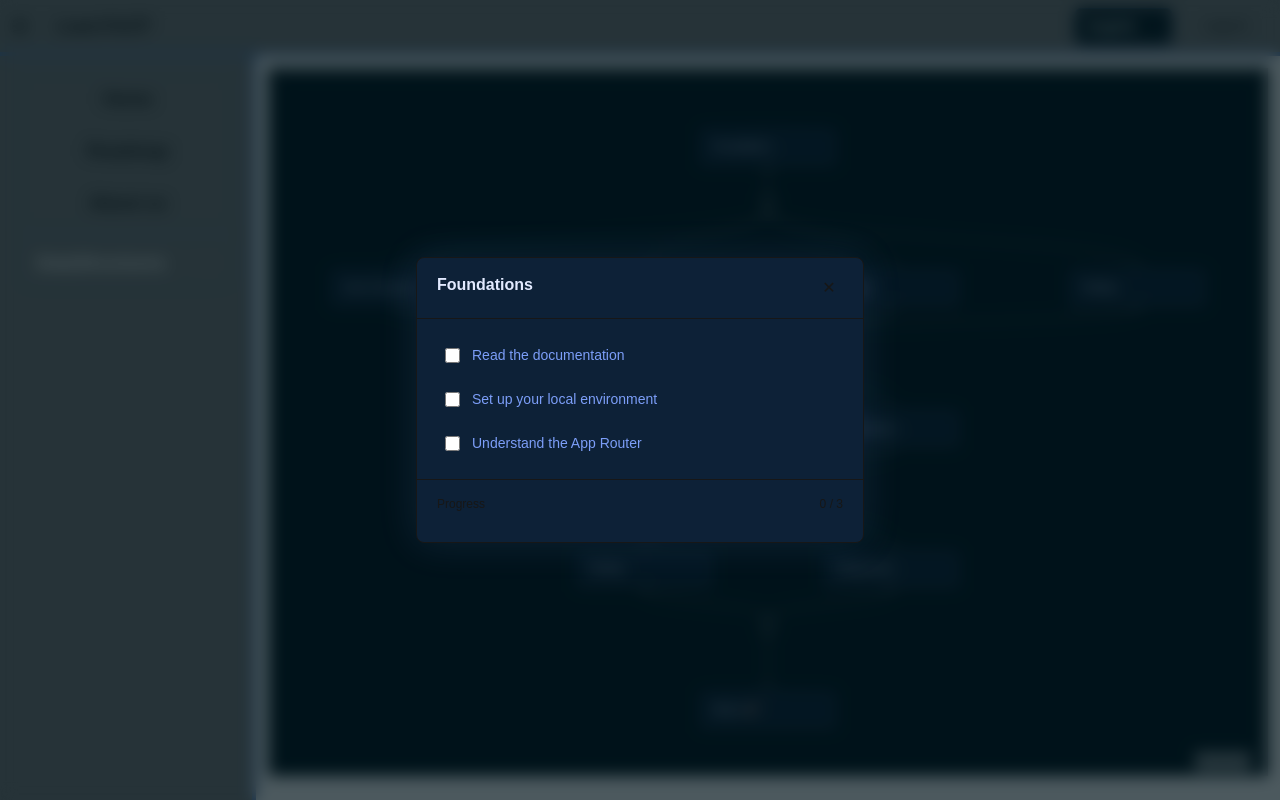
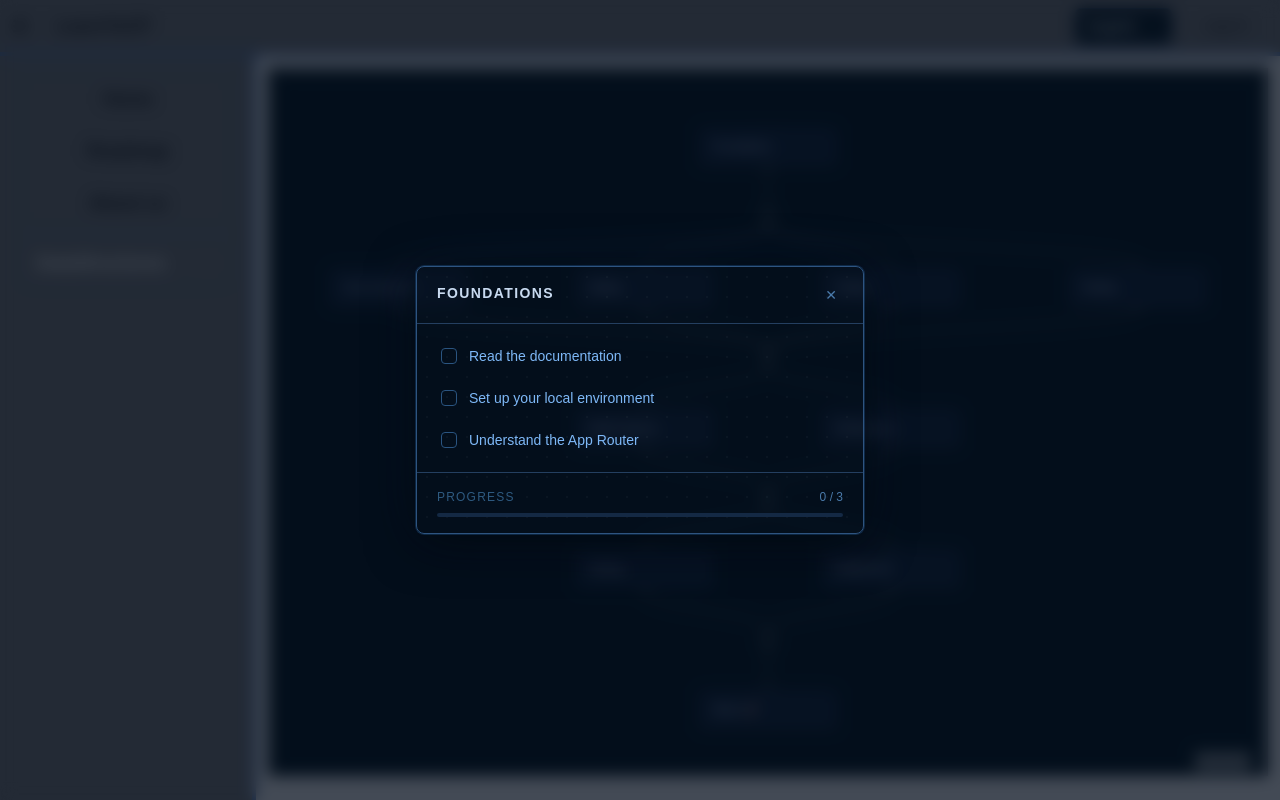
Before and after one commit to ZippyBagi/LearnToCP, a Next.js app in the folder learntocp/: page /roadmap in a window 1280 px wide. Both pictures are taken after a click on the button "Foundations". Built offline with nearby package versions, Linux system fonts and the light colour scheme.

Commit message:
Modal css
+ Centered the connector nodes

```diff
--- a/learntocp/app/ui/roadmap/RoadmapModal.tsx
+++ b/learntocp/app/ui/roadmap/RoadmapModal.tsx
@@ -1,16 +1,16 @@
 "use client";
 
-import { useEffect, useRef } from "react";
+import { useEffect, useRef, useState } from "react";
+import React from "react";
 import type { RoadmapNode } from "@/app/utils/roadmap.types";
 
-// ─── Animation (no tailwindcss-animate plugin required) ────────────────────────
 const MODAL_ANIM_CSS = `
 @keyframes roadmap-modal-in {
-  from { opacity: 0; transform: scale(0.95) translateY(6px); }
+  from { opacity: 0; transform: scale(0.97) translateY(8px); }
   to   { opacity: 1; transform: scale(1)    translateY(0);   }
 }
 .roadmap-modal-card {
-  animation: roadmap-modal-in 140ms cubic-bezier(0.16, 1, 0.3, 1) both;
+  animation: roadmap-modal-in 160ms cubic-bezier(0.16, 1, 0.3, 1) both;
 }
 `;
 
@@ -24,17 +24,114 @@ function useInjectStyle(id: string, css: string) {
   }, [id, css]);
 }
 
-// ─── Types ─────────────────────────────────────────────────────────────────────
-
 interface RoadmapModalProps {
   node: RoadmapNode;
-  /** One boolean per item in node.items */
   checked: boolean[];
   onToggle: (itemIndex: number) => void;
   onClose: () => void;
 }
 
-// ─── Component ─────────────────────────────────────────────────────────────────
+function CheckIcon() {
+  return (
+    React.createElement("svg", { width: 9, height: 7, viewBox: "0 0 9 7", fill: "none" },
+      React.createElement("path", {
+        d: "M1 3.5L3.5 6L8 1",
+        stroke: "white",
+        strokeWidth: "1.5",
+        strokeLinecap: "round",
+        strokeLinejoin: "round",
+      })
+    )
+  );
+}
+
+function ModalCheckbox({
+  checked,
+  onChange,
+  id,
+}: {
+  checked: boolean;
+  onChange: () => void;
+  id: string;
+}) {
+  const checkedStyle: React.CSSProperties = {
+    background: "linear-gradient(135deg, #22c55e, #16a34a)",
+    border: "1px solid #22c55e",
+    boxShadow: "0 0 8px rgba(34,197,94,0.35)",
+  };
+  const uncheckedStyle: React.CSSProperties = {
+    background: "transparent",
+    border: "1px solid #2a5480",
+    boxShadow: "none",
+  };
+
+  return (
+    <div className="relative shrink-0">
+      <input
+        type="checkbox"
+        id={id}
+        checked={checked}
+        onChange={onChange}
+        className="sr-only"
+      />
+      <div
+        onClick={onChange}
+        className="h-4 w-4 rounded cursor-pointer flex items-center justify-center transition-all"
+        style={checked ? checkedStyle : uncheckedStyle}
+      >
+        {checked && <CheckIcon />}
+      </div>
+    </div>
+  );
+}
+
+function ModalItem({
+  item,
+  checked,
+  onToggle,
+  index,
+}: {
+  item: RoadmapNode["items"][number];
+  checked: boolean;
+  onToggle: () => void;
+  index: number;
+}) {
+  const [hovered, setHovered] = useState(false);
+
+  const linkStyle: React.CSSProperties = checked
+    ? { color: "#3a6080", textDecoration: "line-through" }
+    : { color: "#7eb8f7", textDecoration: "none" };
+
+  const anchorProps = {
+    href: item.href,
+    target: item.href !== "#" ? "_blank" : undefined,
+    rel: "noopener noreferrer",
+    onClick: (e: React.MouseEvent) => e.stopPropagation(),
+    className: "text-sm transition-colors",
+    style: linkStyle,
+  };
+
+  return (
+    <li
+      className="flex items-center gap-3 rounded px-2 py-2 transition-all"
+      style={{ background: hovered ? "rgba(20,70,130,0.12)" : "transparent" }}
+      onMouseEnter={() => setHovered(true)}
+      onMouseLeave={() => setHovered(false)}
+    >
+      <ModalCheckbox
+        checked={checked}
+        onChange={onToggle}
+        id={`modal-item-${index}`}
+      />
+      <label
+        htmlFor={`modal-item-${index}`}
+        className="flex-1 cursor-pointer min-w-0"
+      >
+        {React.createElement("a", anchorProps, item.label)}
+      </label>
+    </li>
+  );
+}
 
 export function RoadmapModal({
   node,
@@ -44,20 +141,16 @@ export function RoadmapModal({
 }: RoadmapModalProps) {
   const overlayRef = useRef<HTMLDivElement>(null);
   const closeBtnRef = useRef<HTMLButtonElement>(null);
+  const [closeBtnHovered, setCloseBtnHovered] = useState(false);
 
   const completedCount = checked.filter(Boolean).length;
   const total = node.items.length;
   const pct = total > 0 ? (completedCount / total) * 100 : 0;
 
-  /* Inject animation CSS once */
   useInjectStyle("roadmap-modal-style", MODAL_ANIM_CSS);
 
-  /* Move focus into the dialog when it opens */
-  useEffect(() => {
-    closeBtnRef.current?.focus();
-  }, []);
+  useEffect(() => { closeBtnRef.current?.focus(); }, []);
 
-  /* Close on Escape */
   useEffect(() => {
     const handleKey = (e: KeyboardEvent) => {
       if (e.key === "Escape") onClose();
@@ -66,111 +159,119 @@ export function RoadmapModal({
     return () => window.removeEventListener("keydown", handleKey);
   }, [onClose]);
 
-  /* Lock body scroll while open */
   useEffect(() => {
     const prev = document.body.style.overflow;
     document.body.style.overflow = "hidden";
-    return () => {
-      document.body.style.overflow = prev;
-    };
+    return () => { document.body.style.overflow = prev; };
   }, []);
 
+  const closeBtnStyle: React.CSSProperties = {
+    color: closeBtnHovered ? "#7eb8f7" : "#4a7aaa",
+    background: closeBtnHovered ? "rgba(30,90,160,0.15)" : "transparent",
+  };
+
+  const progressBarStyle: React.CSSProperties = {
+    width: `${pct}%`,
+    background:
+      pct === 100
+        ? "linear-gradient(90deg, #16a34a, #22c55e)"
+        : "linear-gradient(90deg, #1e5fa0, #4a9eff)",
+    boxShadow:
+      pct === 100
+        ? "0 0 8px rgba(34,197,94,0.5)"
+        : "0 0 8px rgba(74,158,255,0.4)",
+  };
+
   return (
-    /* Overlay */
     <div
       ref={overlayRef}
       role="dialog"
       aria-modal="true"
       aria-label={node.title}
       className="fixed inset-0 z-50 flex items-center justify-center p-4"
-      onClick={(e) => {
+      onClick={(e: React.MouseEvent<HTMLDivElement>) => {
         if (e.target === overlayRef.current) onClose();
       }}
     >
-      {/* Backdrop */}
       <div
         aria-hidden
-        className="absolute inset-0 bg-[var(--color-bg-page)]/70 backdrop-blur-sm"
+        className="absolute inset-0 backdrop-blur-sm"
+        style={{ backgroundColor: "rgba(4, 14, 28, 0.75)" }}
       />
 
-      {/* Card */}
-      <div className="roadmap-modal-card relative z-10 w-full max-w-md rounded-lg border border-[var(--color-accent-border-active)] bg-[var(--color-bg-surface)] shadow-[0_0_40px_rgba(124,158,248,0.12)]">
-
-        {/* Header */}
-        <div className="flex items-start justify-between gap-4 border-b border-[var(--color-accent-border-subtle)] px-5 py-4">
-          <h2 className="text-base font-semibold leading-snug text-[var(--color-text-heading)]">
+      <div
+        className="roadmap-modal-card relative z-10 w-full max-w-md rounded-lg overflow-hidden"
+        style={{
+          background: "linear-gradient(160deg, #152f4e 0%, #0f2239 100%)",
+          backgroundImage:
+            "radial-gradient(circle, rgba(255,255,255,0.03) 1px, transparent 1px)",
+          backgroundSize: "20px 20px",
+          border: "1px solid #2e5480",
+          boxShadow: "0 0 0 1px rgba(46,120,200,0.25), 0 8px 48px rgba(0,0,0,0.6), 0 0 60px rgba(20,80,160,0.12)",
+        }}
+      >
+        <div
+          className="flex items-start justify-between gap-4 px-5 py-4"
+          style={{borderBottom: "1px solid #243f60"}}
+        >
+          <h2
+            className="text-sm font-semibold tracking-widest uppercase"
+            style={{ color: "#c8daf0" }}
+          >
             {node.title}
           </h2>
           <button
             ref={closeBtnRef}
             onClick={onClose}
+            onMouseEnter={() => setCloseBtnHovered(true)}
+            onMouseLeave={() => setCloseBtnHovered(false)}
             aria-label="Close modal"
-            className="cursor-pointer flex h-7 w-7 shrink-0 items-center justify-center rounded
-                       text-[var(--color-text-muted)] transition-colors
-                       hover:bg-[var(--color-accent-tint)] hover:text-[var(--color-text-primary)]
-                       focus-visible:outline-none focus-visible:ring-2 focus-visible:ring-[var(--color-accent)]"
+            className="cursor-pointer flex h-6 w-6 shrink-0 items-center justify-center rounded transition-all text-sm leading-none"
+            style={closeBtnStyle}
           >
             ✕
           </button>
         </div>
 
-        {/* Items */}
-        <ul className="space-y-1 px-5 py-4" role="list">
+        <ul className="space-y-0.5 px-4 py-3" role="list">
           {node.items.map((item, i) => (
-            <li
+            <ModalItem
               key={i}
-              className="flex items-center gap-3 rounded-md px-2 py-2 transition-colors
-                         hover:bg-[var(--color-accent-tint)]"
-            >
-              <input
-                type="checkbox"
-                id={`modal-item-${i}`}
-                checked={checked[i] ?? false}
-                onChange={() => onToggle(i)}
-                className="h-[15px] w-[15px] shrink-0 cursor-pointer rounded accent-[var(--color-accent)]"
-              />
-              <label htmlFor={`modal-item-${i}`} className="flex-1 cursor-pointer">
-                <a
-                  href={item.href}
-                  target={item.href !== "#" ? "_blank" : undefined}
-                  rel="noopener noreferrer"
-                  onClick={(e) => e.stopPropagation()}
-                  className={[
-                    "text-sm transition-colors",
-                    checked[i]
-                      ? "text-[var(--color-text-muted)] line-through"
-                      : "text-[var(--color-text-accent)] hover:underline",
-                  ].join(" ")}
-                >
-                  {item.label}
-                </a>
-              </label>
-            </li>
+              item={item}
+              checked={checked[i] ?? false}
+              onToggle={() => onToggle(i)}
+              index={i}
+            />
           ))}
         </ul>
 
-        {/* Progress footer */}
-        <div className="border-t border-[var(--color-accent-border-subtle)] px-5 py-4">
-          <div className="mb-2 flex items-center justify-between text-xs">
-            <span className="text-[var(--color-text-muted)]">Progress</span>
+        <div
+          className="px-5 py-4"
+          style={{ borderTop: "1px solid #243f60" }}
+        >
+          <div className="mb-2 flex items-center justify-between">
             <span
-              className={
-                pct === 100
-                  ? "font-semibold text-[var(--color-success)]"
-                  : "text-[var(--color-text-muted)]"
-              }
+              className="text-xs uppercase tracking-widest"
+              style={{ color: "#2e5a80" }}
+            >
+              Progress
+            </span>
+            <span
+              className="text-xs font-mono"
+              style={{ color: pct === 100 ? "#22c55e" : "#4a7aaa" }}
             >
               {completedCount} / {total}
-              {pct === 100 && " — complete!"}
+              {pct === 100 && " ✓"}
             </span>
           </div>
-          <div className="h-1.5 w-full overflow-hidden rounded-full bg-[var(--color-accent-border-subtle)]">
+
+          <div
+            className="h-1 w-full overflow-hidden rounded-full"
+            style={{ background: "#142944" }}
+          >
             <div
-              className={[
-                "h-full rounded-full transition-all duration-500",
-                pct === 100 ? "bg-[var(--color-success)]" : "bg-[var(--color-accent)]",
-              ].join(" ")}
-              style={{ width: `${pct}%` }}
+              className="h-full rounded-full transition-all duration-500"
+              style={progressBarStyle}
             />
           </div>
         </div>
--- a/learntocp/app/ui/roadmap/utils/useRoadmapNodes.ts
+++ b/learntocp/app/ui/roadmap/utils/useRoadmapNodes.ts
@@ -46,7 +46,7 @@ export function useRoadmapNodes(
       nodeValues.push({
         id: next_index.toString(),
         type: 'connector',
-        position: { x: 90, y: cur_y },
+        position: { x: 90, y: cur_y+20 },
         data: { label: "Question", progress: 0, isComplete: false, onClick: () => {},hideBottomNode: false,hideTopNode : false},
       });
       next_index++;
```
